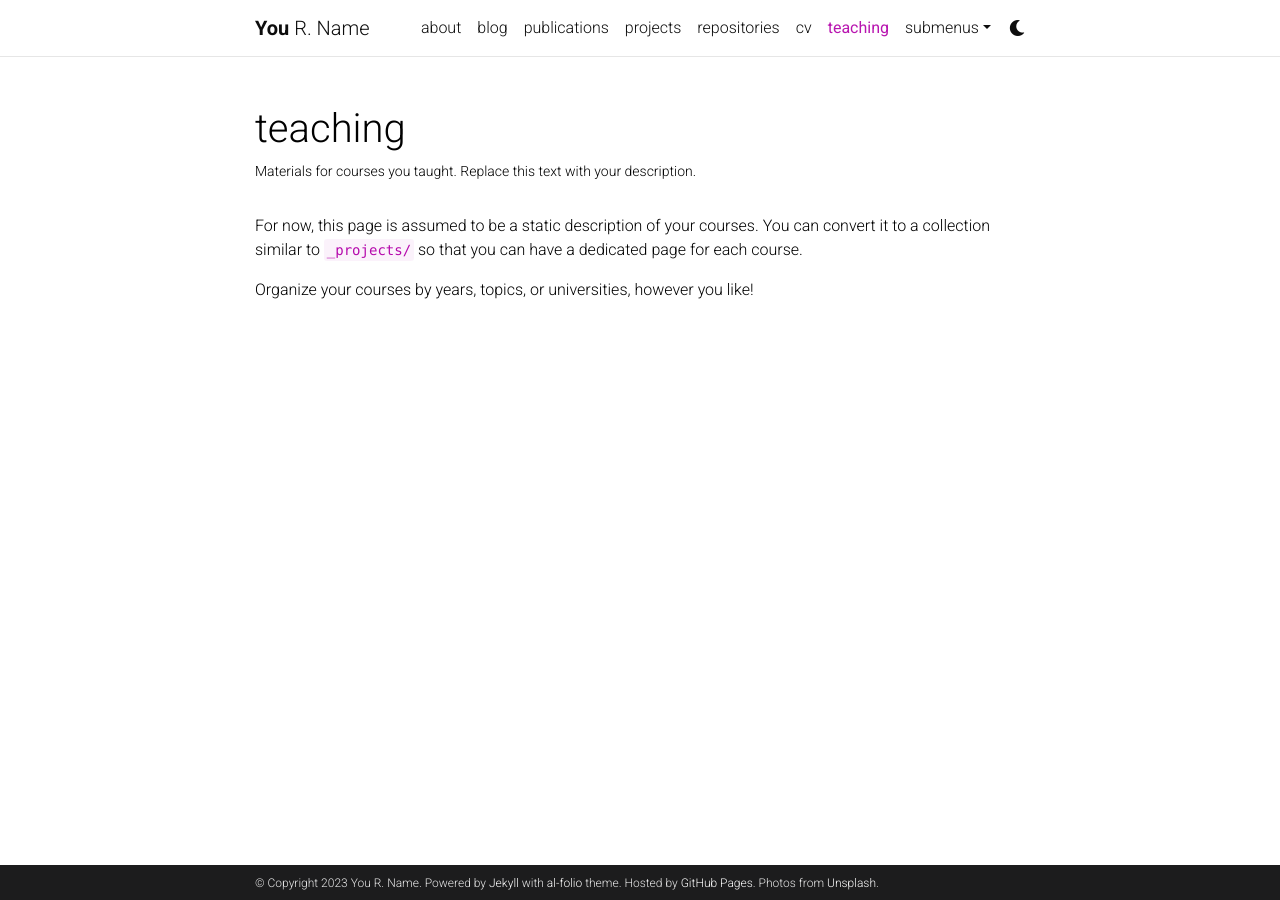
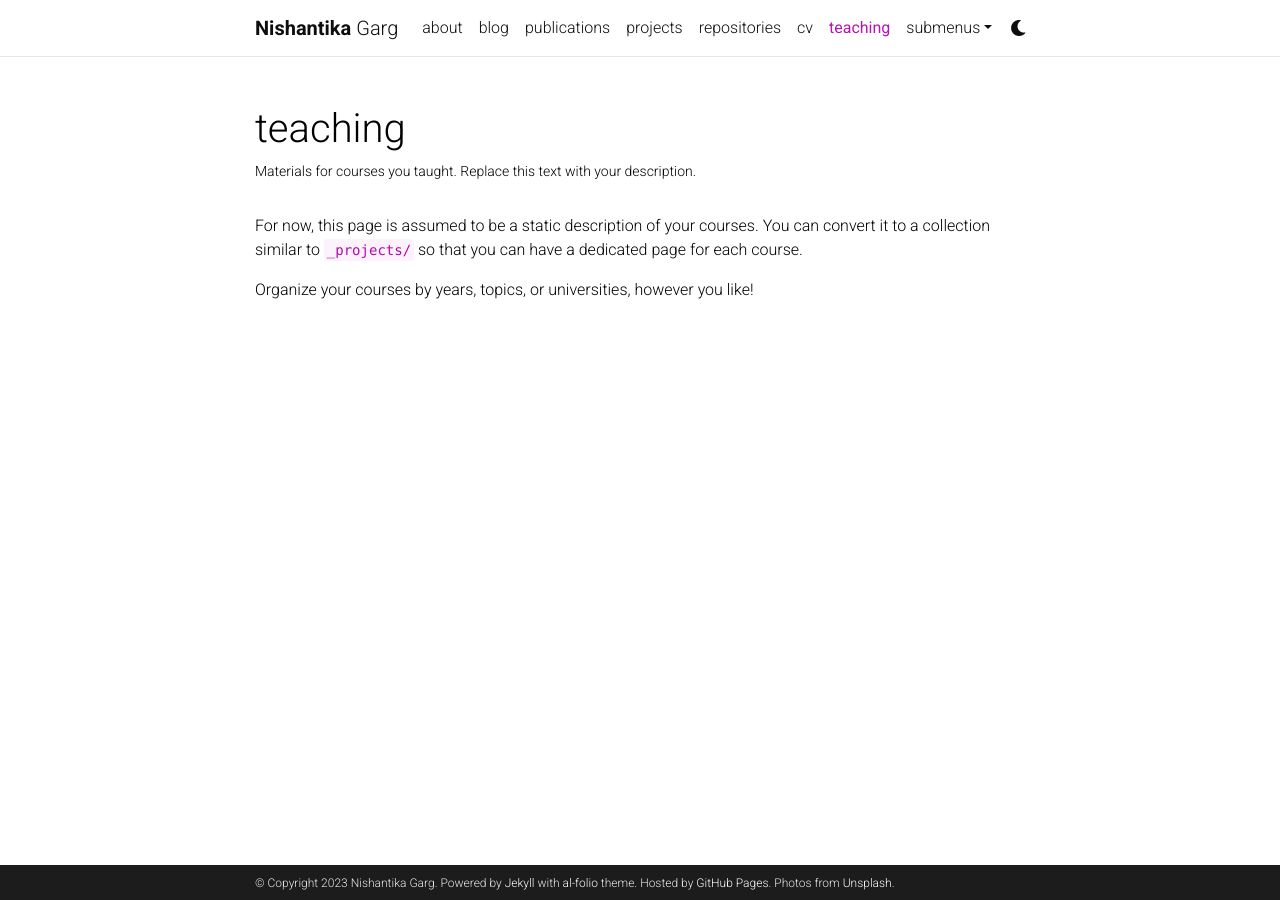
Before and after one commit to nishantika/nishantika.github.io, a Jekyll site: the page built from _pages/teaching.md, in a window 1280 px wide. Built offline with Jekyll 4.4.1, drawn with Linux system fonts in a browser that asks for light colours; comment, search, counter and statistics services are not loaded; a style sheet for code colours, icons or effects is not loaded.

Commit message:
Initial _config.yml update

```diff
--- a/_config.yml
+++ b/_config.yml
@@ -3,23 +3,23 @@
 # -----------------------------------------------------------------------------
 
 title: blank # the website title (if blank, full name will be used instead)
-first_name: You
-middle_name: R.
-last_name: Name
-email: you@example.com
+first_name: Nishantika
+middle_name:
+last_name: Garg
+email: nishantikagarg@gmail.com
 description: > # the ">" symbol means to ignore newlines until "footer_text:"
   A simple, whitespace theme for academics. Based on [*folio](https://github.com/bogoli/-folio) design.
 footer_text: >
   Powered by <a href="https://jekyllrb.com/" target="_blank">Jekyll</a> with <a href="https://github.com/alshedivat/al-folio">al-folio</a> theme.
   Hosted by <a href="https://pages.github.com/" target="_blank">GitHub Pages</a>.
   Photos from <a href="https://unsplash.com" target="_blank">Unsplash</a>.
-keywords: jekyll, jekyll-theme, academic-website, portfolio-website  # add your own keywords or leave empty
+keywords: nishantika, nishantikagarg, nishantika-garg, software-developer  # add your own keywords or leave empty
 
 lang: en # the language of your site (for example: en, fr, cn, ru, etc.)
 icon: ⚛️  # the emoji used as the favicon (alternatively, provide image name in /assets/img/)
 
-url: https://alshedivat.github.io # the base hostname & protocol for your site
-baseurl: /al-folio # the subpath of your site, e.g. /blog/
+url: https://nishantika.github.io # the base hostname & protocol for your site
+baseurl:  # the subpath of your site, e.g. /blog/
 last_updated: false # set to true if you want to display last updated in the footer
 impressum_path:  # set to path to include impressum link in the footer, use the same path as permalink in a page, helps to conform with EU GDPR
 
```
